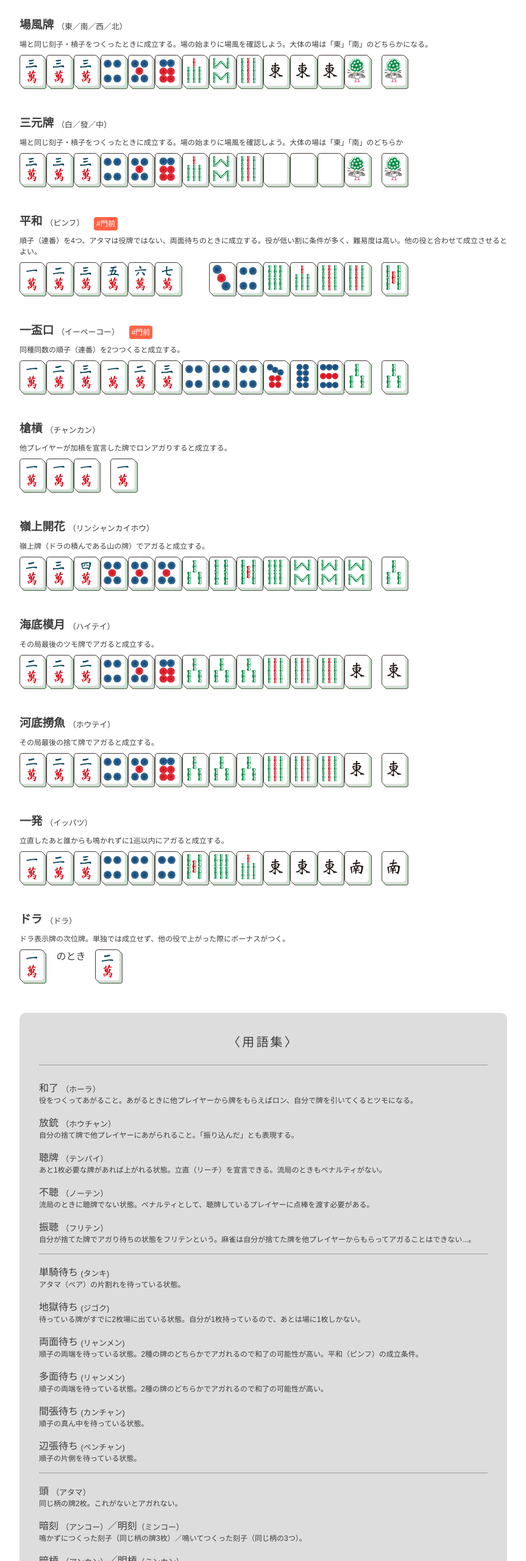
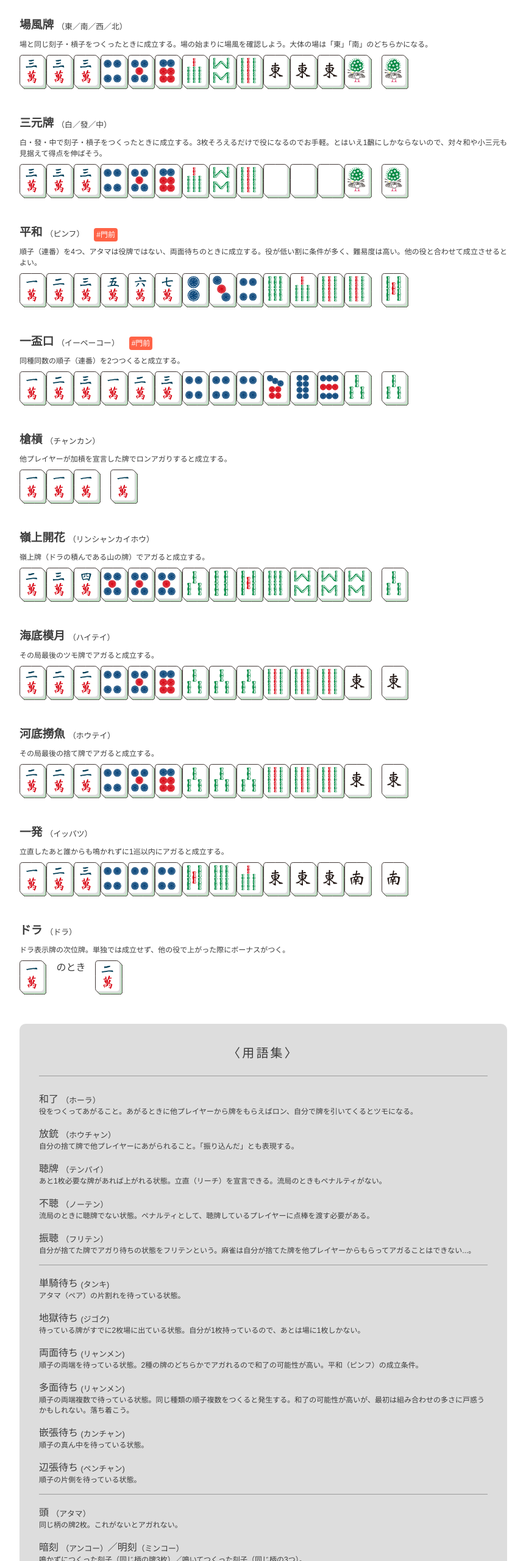
Before and after one commit to mogeteta/jajan, a plain HTML site: page han1.html in a window 1280 px wide. Shown: the part 1056-3616 px from the top of the page at 61% size, without its empty margins (208-1071 px from the left). Drawn offline with Linux system fonts and the light colour scheme.

Commit message:
Add files via upload

```diff
--- a/han1.html
+++ b/han1.html
@@ -148,7 +148,7 @@
           <div class="set">
             <h3>三元牌 <span class="ruby">（白／發／中）</span></h3>
           </div>
-          <p class="set-desc">場と同じ刻子・槓子をつくったときに成立する。場の始まりに場風を確認しよう。大体の場は「東」「南」のどちらか</p>
+          <p class="set-desc">白・發・中で刻子・槓子をつくったときに成立する。3枚そろえるだけで役になるのでお手軽。とはいえ1飜にしかならないので、対々和や小三元も見据えて得点を伸ばそう。</p>
           <div class="set-img">
             <img src="img/jan-pai-rgb_wan3.svg" alt="">
             <img src="img/jan-pai-rgb_wan3.svg" alt="">
@@ -179,7 +179,7 @@
             <img src="img/jan-pai-rgb_wan5.svg" alt="">
             <img src="img/jan-pai-rgb_wan6.svg" alt="">
             <img src="img/jan-pai-rgb_wan7.svg" alt="">
-            <img src="img/jan-pai-rgb_oin2.svg" alt="">
+            <img src="img/jan-pai-rgb_pin2.svg" alt="">
             <img src="img/jan-pai-rgb_pin3.svg" alt="">
             <img src="img/jan-pai-rgb_pin4.svg" alt="">
             <img src="img/jan-pai-rgb_sou6.svg" alt="">
@@ -346,8 +346,8 @@
         <dt>両面待ち <span class="ruby">(リャンメン)</span></dt>
         <dd>順子の両端を待っている状態。2種の牌のどちらかでアガれるので和了の可能性が高い。平和（ピンフ）の成立条件。</dd>
         <dt>多面待ち <span class="ruby">(リャンメン)</span></dt>
-        <dd>順子の両端を待っている状態。2種の牌のどちらかでアガれるので和了の可能性が高い。</dd>
-        <dt>間張待ち <span class="ruby">(カンチャン)</span></dt>
+        <dd>順子の両端複数で待っている状態。同じ種類の順子複数をつくると発生する。和了の可能性が高いが、最初は組み合わせの多さに戸惑うかもしれない。落ち着こう。</dd>
+        <dt>嵌張待ち <span class="ruby">(カンチャン)</span></dt>
         <dd>順子の真ん中を待っている状態。</dd>
         <dt>辺張待ち <span class="ruby">(ペンチャン)</span></dt>
         <dd>順子の片側を待っている状態。</dd>
```
Also changed, not shown: han2.html (+2 -2 lines), han3.html (+4 -4 lines), han6.html (+3 -2 lines), index.html (+2 -2 lines), mangan.html (+2 -2 lines), ryukyoku.html (+2 -2 lines), w-yakuman.html (+4 -4 lines), yakuman.html (+2 -2 lines).
